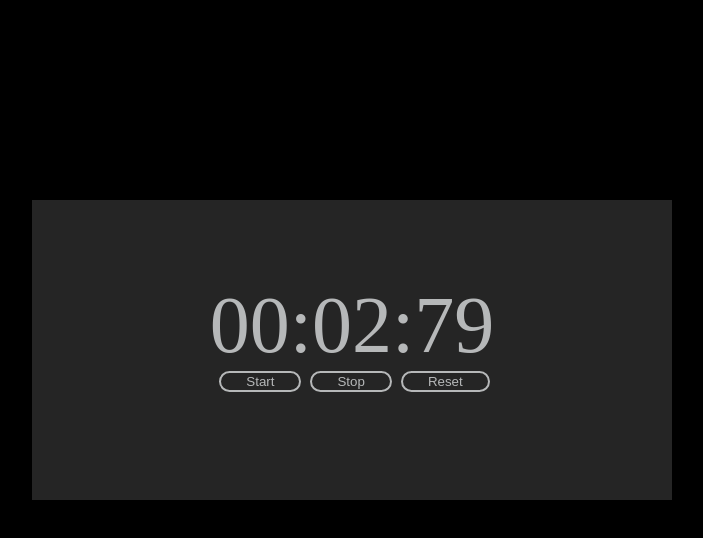
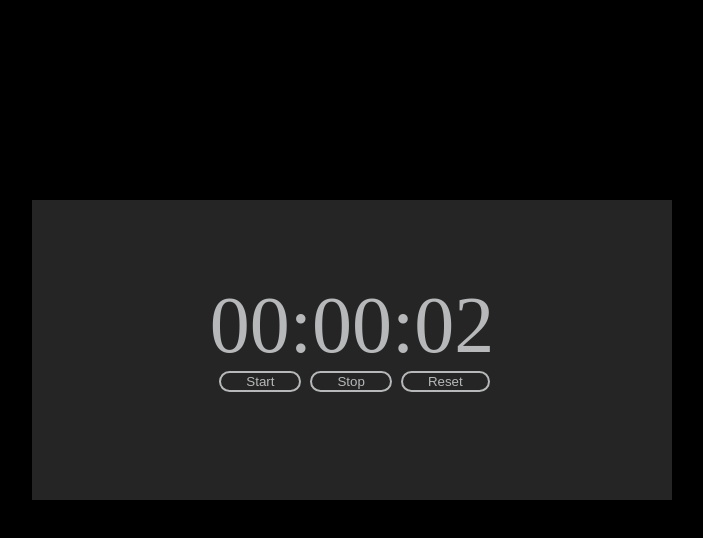
Before and after one commit to betheltoni/stopwatch, a plain HTML site: page index.html in a window 1280 px wide. Both pictures are taken after a click on the button "Start". Shown: the whole page, without its empty margins (288-991 px from the left). Drawn offline with Linux system fonts and the light colour scheme.

Commit message:
changed from ms,s,m to s,m,h

```diff
--- a/index.js
+++ b/index.js
@@ -3,7 +3,7 @@ var startBtn = document.getElementById("startTimer");
 var stopBtn = document.getElementById("stopTimer");
 var resetBtn = document.getElementById("resetTimer");
 
-var milliSeconds = 0;
+var seconds = 0;
 var interval = null;
 
 startBtn.addEventListener("click", start);
@@ -11,25 +11,25 @@ stopBtn.addEventListener("click", stop);
 resetBtn.addEventListener("click", reset);
 
 function timer(){
-  milliSeconds++;
+  seconds++;
 
-  var mins = Math.floor((milliSeconds/6000));
-  var secs =Math.floor((milliSeconds-(mins * 6000))/100);
-  var ms = ((milliSeconds % 100)-1) ;
+  var hrs = Math.floor((seconds/3600));
+  var mins =Math.floor((seconds-(hrs * 3600))/60);
+  var secs = ((seconds % 60)) ;
 
-  if (ms < 10) {
-    ms = "0" + ms;
-  }
   if (secs < 10) {
     secs = "0" + secs;
   }
   if (mins < 10) {
     mins = "0" + mins;
   }
+  if (hrs < 10) {
+    hrs = "0" + hrs;
+  }
 
 
 
-time.innerText = `${mins}:${secs}:${ms}`;
+time.innerText = `${hrs}:${mins}:${secs}`;
 
 }
 
@@ -38,7 +38,7 @@ function start(){
   if (interval) {
     return
   }
-  interval = setInterval(timer, 10);
+  interval = setInterval(timer, 1000);
 
 }
 
@@ -49,6 +49,6 @@ function stop(){
 
 function reset(){
   stop();
-  milliSeconds=0;
+  seconds=0;
   time.innerText ="00:00:00";
 }
--- a/styles.css
+++ b/styles.css
@@ -1,3 +1,9 @@
+@media 0nly screen and (max-width:800px) {
+  body{
+    width: auto;
+  }
+}
+
 body{
   background-color: black;
   color: #b6b8b9;
```
